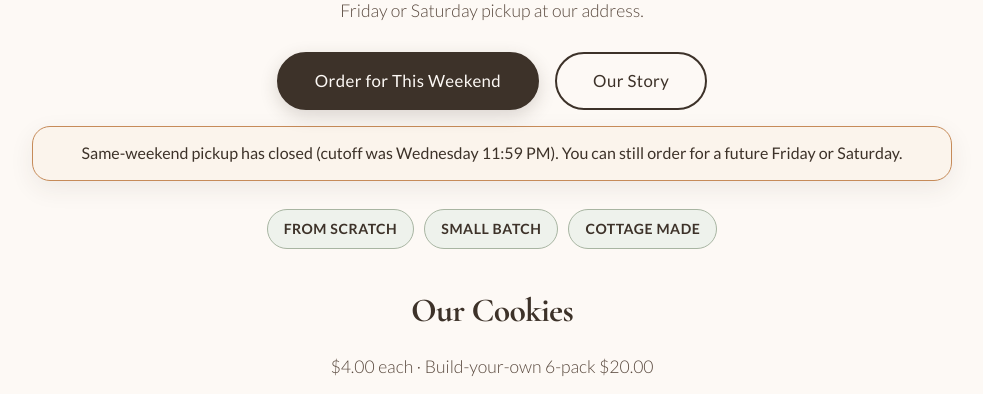
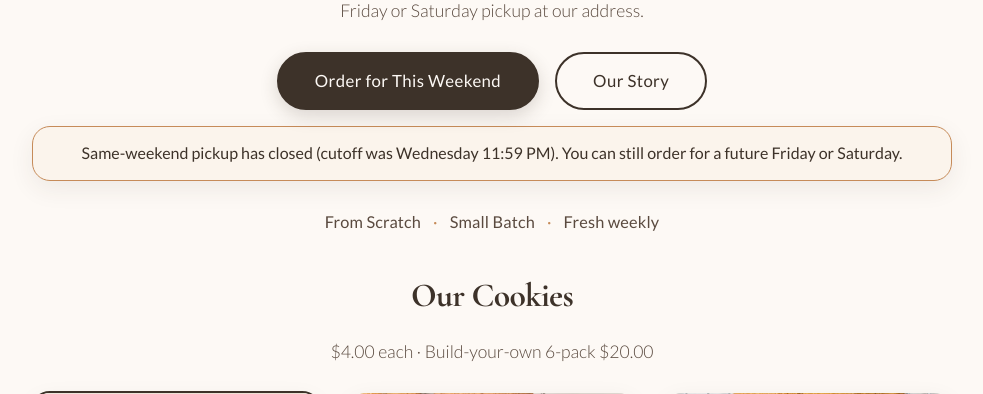
Before and after one commit to scratchcookiecottage-hub/scratch-cookie-cottage, a Flask app: page / in a window 1280 px wide. Shown: the part 339-733 px from the top of the page, without its empty margins (148-1131 px from the left). Run offline with Flask 3, Linux system fonts and the light colour scheme; data comes from the database, SQL or seed files in the repository; data that the repository does not hold is empty.

Commit message:
Restyle why-strip as plain text and say Fresh weekly.

```diff
--- a/static/css/style.css
+++ b/static/css/style.css
@@ -970,21 +970,33 @@ h3.script { font-size: 1.45rem; margin: 0 0 10px; }
   display: flex;
   flex-wrap: wrap;
   justify-content: center;
-  gap: 10px;
+  align-items: baseline;
+  gap: 0;
   padding: 0;
   margin: 0 0 36px;
+  color: var(--brown-soft);
+  cursor: default;
+  pointer-events: none;
 }
 
 .why-strip li {
-  background: #eef2ec;
-  color: var(--brown);
-  border: 1px solid var(--sage);
-  border-radius: 999px;
-  padding: 8px 16px;
-  font-weight: 700;
-  font-size: 0.88rem;
-  letter-spacing: 0.04em;
-  text-transform: uppercase;
+  background: none;
+  border: none;
+  border-radius: 0;
+  padding: 0;
+  margin: 0;
+  font-weight: 400;
+  font-size: 1.02rem;
+  letter-spacing: 0.01em;
+  text-transform: none;
+  color: var(--brown-soft);
+}
+
+.why-strip li:not(:last-child)::after {
+  content: "·";
+  margin: 0 12px;
+  color: var(--caramel);
+  font-weight: 400;
 }
 
 .visually-hidden {
--- a/templates/index.html
+++ b/templates/index.html
@@ -29,7 +29,7 @@
   <ul class="why-strip" aria-label="Why Scratch Cookie Cottage">
     <li>From Scratch</li>
     <li>Small Batch</li>
-    <li>Cottage Made</li>
+    <li>Fresh weekly</li>
   </ul>
 
   <h1 class="visually-hidden">Our Cookies</h1>
```
Also changed, not shown: tests/test_public_pages.py (+2 -1 lines).
